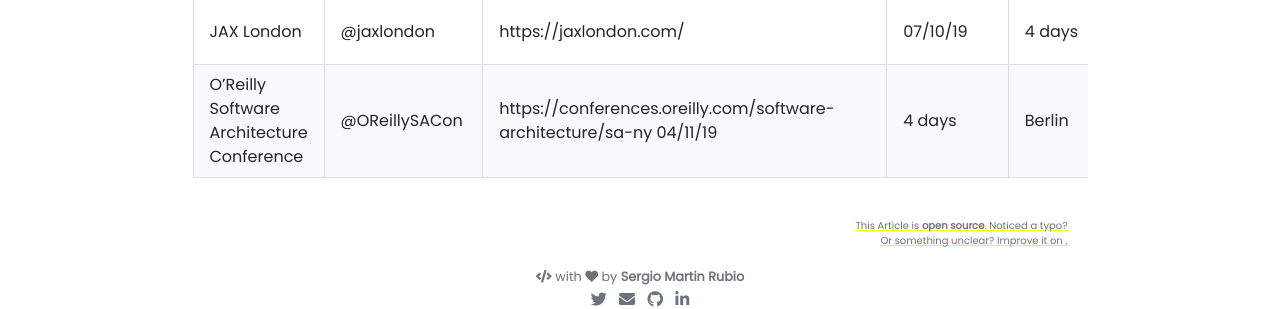
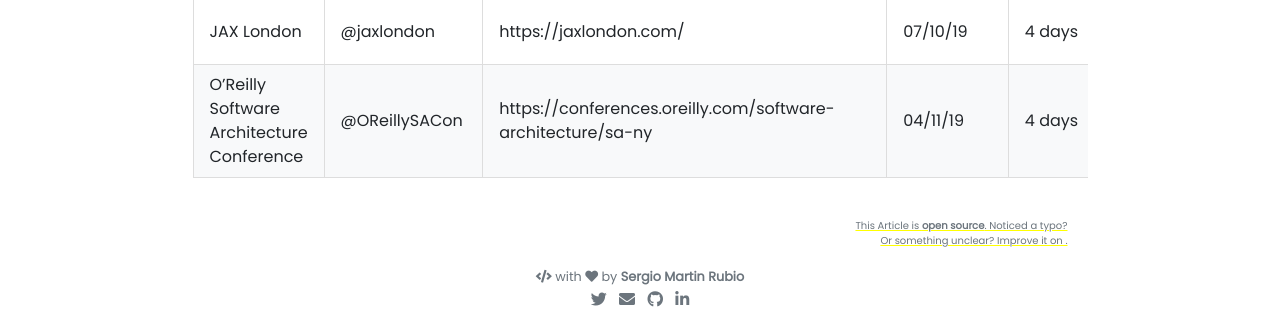
Before and after one commit to jackhman/sergio-martin-rubio-site, a Jekyll site: the page built from _posts/2019-04-10-tech-events-in-2019.md, in a window 1280 px wide. Shown: the part 1023-1332 px from the top of the page. Built offline with Jekyll 4.4.1, drawn with Linux system fonts in a browser that asks for light colours; nearby versions of some CDN libraries; our own code applies the rules of GitHub Pages for plain Markdown files; comment, search, counter and statistics services are not loaded.

Commit message:
update article

```diff
--- a/_posts/2019-04-10-tech-events-in-2019.md
+++ b/_posts/2019-04-10-tech-events-in-2019.md
@@ -19,4 +19,4 @@
 RISE |	@RISEConfHQ |	https://riseconf.com/ |	08/07/2019 |	4 days |	Honk Kong |	$680 - $929
 O'Reilly Open Source Software Conference |	@oscon |	https://conferences.oreilly.com/oscon/oscon-or |	15/07/2019 |	4 days |	Portland |	$925 - $1,745
 JAX London |	@jaxlondon |	https://jaxlondon.com/ |	07/10/19 |	4 days |	London |	£399 - £649
-O'Reilly Software Architecture Conference |	@OReillySACon |	https://conferences.oreilly.com/software-architecture/sa-ny	04/11/19 |	4 days |	Berlin |	$1,595 - $2,345
+O'Reilly Software Architecture Conference |	@OReillySACon |	https://conferences.oreilly.com/software-architecture/sa-ny |	04/11/19 |	4 days |	Berlin |	$1,595 - $2,345
```
